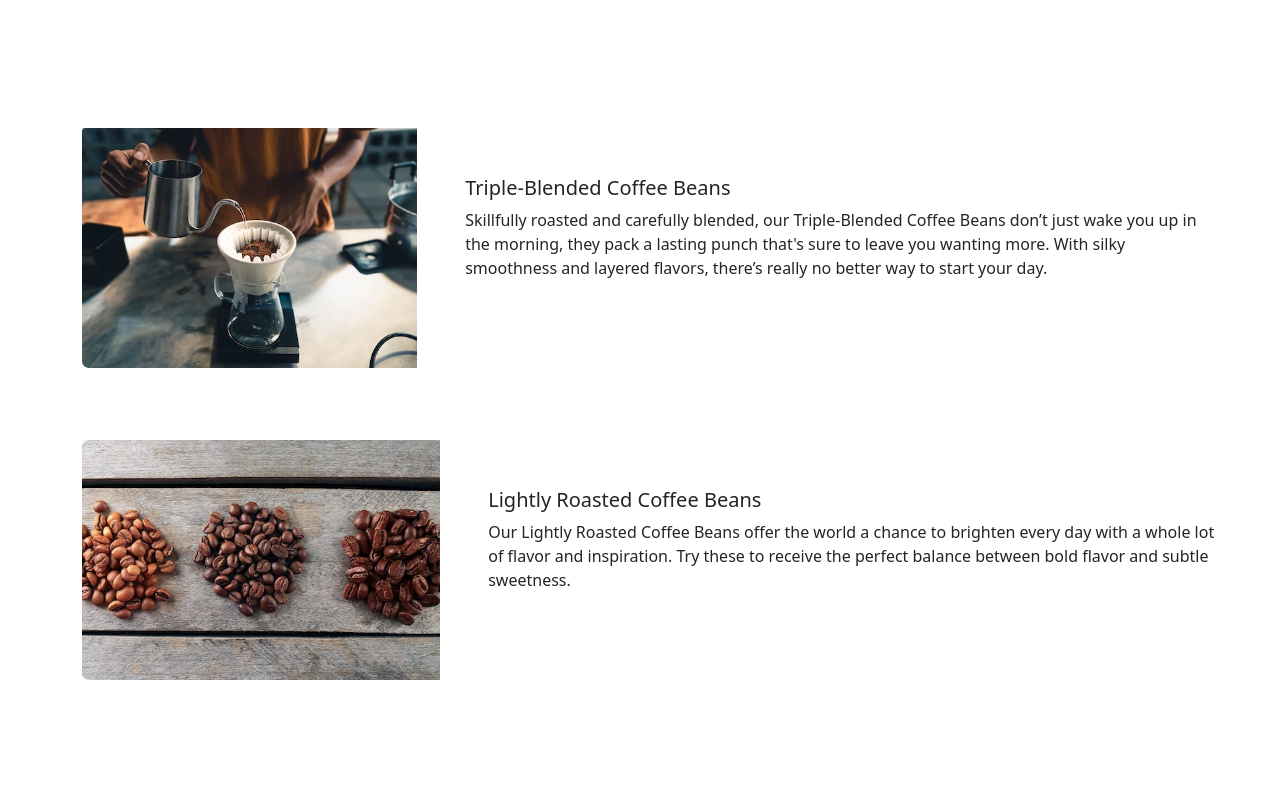
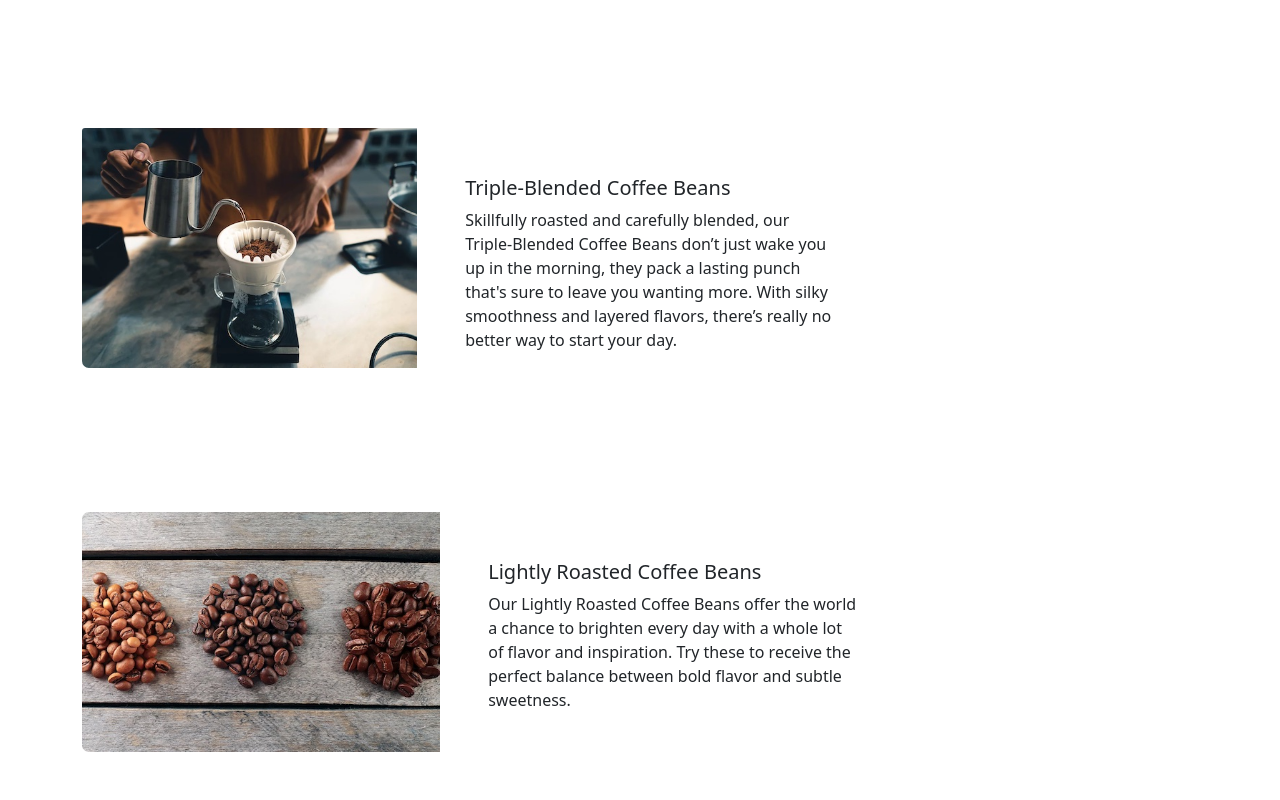
Before and after one commit to JadenJi/UIUXcourse, a plain HTML site: page products.html in a window 1280 px wide. Shown: the part 600-1400 px from the top of the page. Drawn offline with nearby package versions, Linux system fonts and the light colour scheme; files whose address does not match are found by name.

Commit message:
Links to imgs

```diff
--- a/products.html
+++ b/products.html
@@ -45,7 +45,7 @@
 
     <div class="product" style="border: none;">
       <img class="card-img-top img2" src="/Users/jaden/Desktop/UIUXcourse/All pics/gulp-pouring-coffee-horizontal.jpg" alt="Coffee pour-over">
-      <div class="card-paragraph col-lg-8 col-md-4 col-sm-3 text2" style="background-color: none;">
+      <div class="card-paragraph col-lg-4 col-md-4 col-sm-3 text2" style="background-color: none;">
         <h5 class="card-title">Triple-Blended Coffee Beans</h5>
         <p class="card-text">Skillfully roasted and carefully blended, our Triple-Blended Coffee Beans don’t just wake you up in the morning, they pack a lasting punch that's sure to leave you wanting more. With silky smoothness and layered flavors, there’s really no better way to start your day.
         </p>
@@ -54,7 +54,7 @@
 
     <div class="product" style="border: none;">
       <img class="card-img-top img3" src="/Users/jaden/Desktop/UIUXcourse/All pics/gulp-coffee-beans.jpg" style= "border-radius: 7px;" alt="A picture of coffee being made with a machine">
-      <div class="card-paragraph col-lg-8 col-md-4 col-sm-3 text3" style="background-color: none;">
+      <div class="card-paragraph col-lg-4 col-md-4 col-sm-3 text3" style="background-color: none;">
         <h5 class="card-title">Lightly Roasted Coffee Beans</h5>
         <p class="card-text">
           Our Lightly Roasted Coffee Beans offer the world a chance to brighten every day with a whole lot of flavor and inspiration. Try these to receive the perfect balance between bold flavor and subtle sweetness.
--- a/styles.css
+++ b/styles.css
@@ -77,7 +77,7 @@ nav svg {
 /* establishes a white background */
 .main-bkgd {
     background: #ffffff;
-    background-image: url("/Users/jaden/Desktop/UIUXcourse/All pics/gulp-bottom-beans.jpg");
+    background-image: url("https://github.com/JadenJi/UIUXcourse/blob/main/All%20pics/gulp-bottom-beans.jpg");
     background-repeat: no-repeat;
     background-position: bottom;
     min-height: 1000px;
@@ -274,7 +274,7 @@ footer p {
     /* establishes a white background */
     .main-bkgd {
         background: #ffffff;
-        background-image: url("/Users/jaden/Desktop/UIUXcourse/All pics/gulp-bottom-beans.jpg");
+        background-image: url("https://github.com/JadenJi/UIUXcourse/blob/main/All%20pics/gulp-bottom-beans.jpg");
         background-repeat: repeat-x;
         background-position: bottom;
     }
@@ -479,7 +479,7 @@ footer p {
     /* establishes a white background */
     .main-bkgd {
         background: #ffffff;
-        background-image: url("/Users/jaden/Desktop/UIUXcourse/All pics/gulp-bottom-beans.jpg");
+        background-image: url("https://github.com/JadenJi/UIUXcourse/blob/main/All%20pics/gulp-bottom-beans.jpg");
         background-repeat: repeat-x;
         background-position: bottom;
         padding-bottom: 300px;
```
